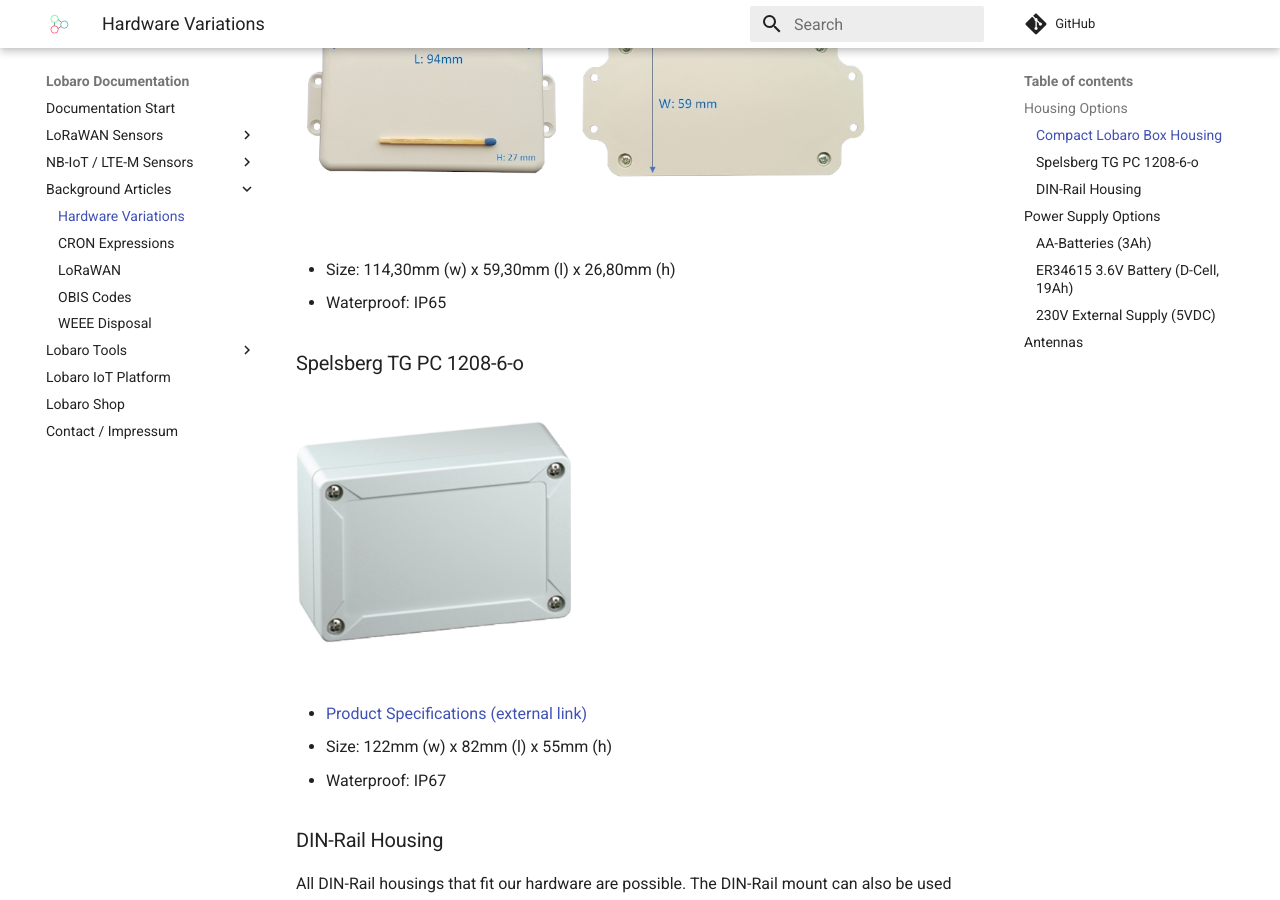
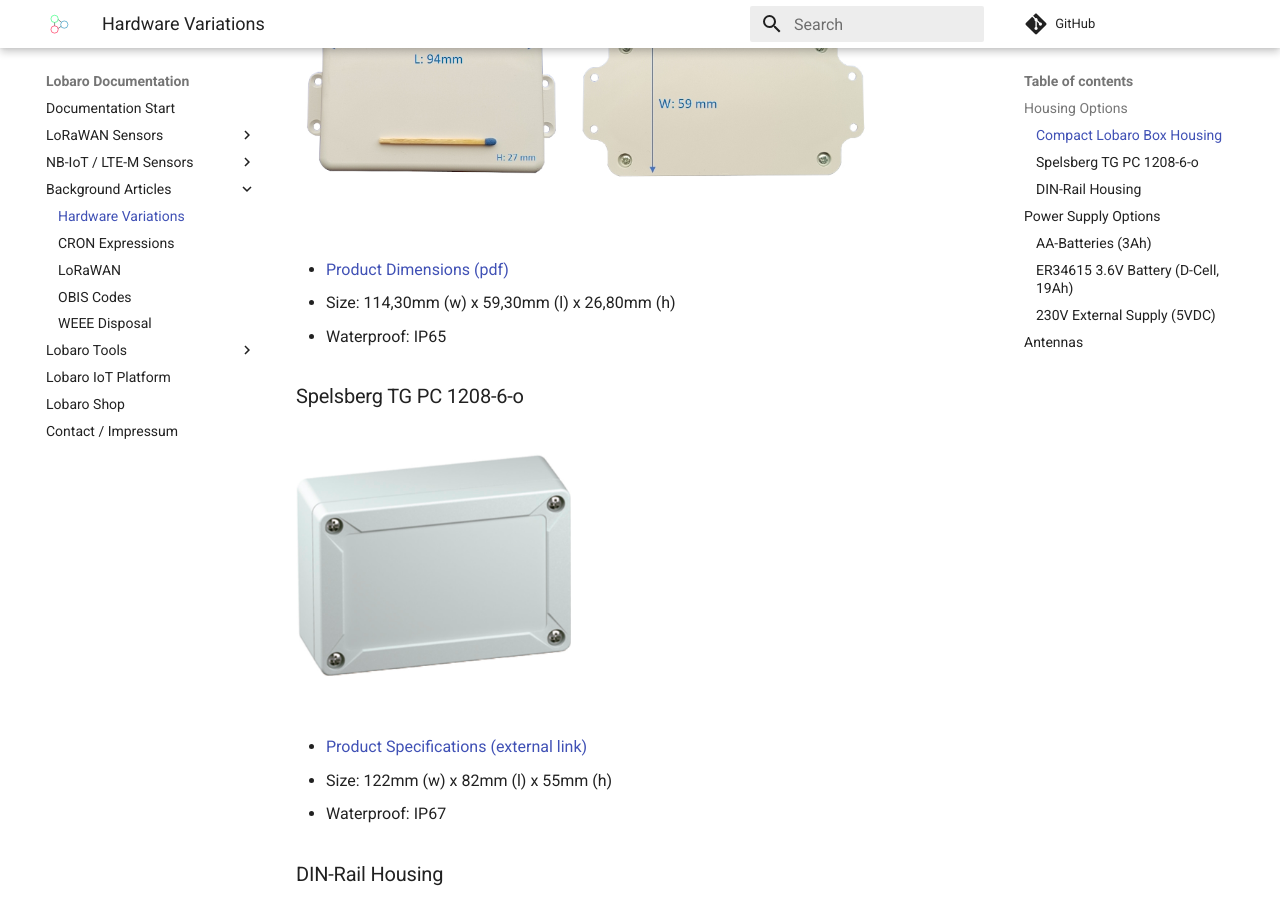
Before and after one commit to Lobaro/docs, an MkDocs documentation site: the page built from docs/hardware.md, in a window 1280 px wide and 900 px high, scrolled down 703 px. Built offline with MkDocs 1.6.1 and Material for MkDocs 9.7.7, drawn with Linux system fonts in a browser that asks for light colours; a script that is not in the unit is left out; comment, search, counter and statistics services are not loaded.

Commit message:
add pdf of lobaro housing

```diff
--- a/docs/hardware.md
+++ b/docs/hardware.md
@@ -11,7 +11,7 @@
 
 ![Housing Lobaro Box1](img/1.png){: style="width:85%"}
 
-
+* [Product Dimensions (pdf)](img/Lobaro-Compact-Housing.pdf){: target="_blank"}
 * Size: 114,30mm (w) x 59,30mm (l) x 26,80mm (h)
 * Waterproof: IP65
 
@@ -19,7 +19,7 @@
 
 ![Housing Lobaro Box](img/housing-spelsberg-closed.jpg){: style="width:40%"}
 
-* [Product Specifications (external link)](https://www.spelsberg.com/nc/product/an/20040401//){: target="_blank"}
+* [Product Specifications (external link)](https://www.spelsberg.com/nc/product/an/20040401/){: target="_blank"}
 
 * Size: 122mm (w) x 82mm (l) x 55mm (h)
 * Waterproof: IP67
```
Also changed, not shown: docs/lorawan-sensors/gps-lorawan/index.md (+1 -0 lines), 2 other files.
